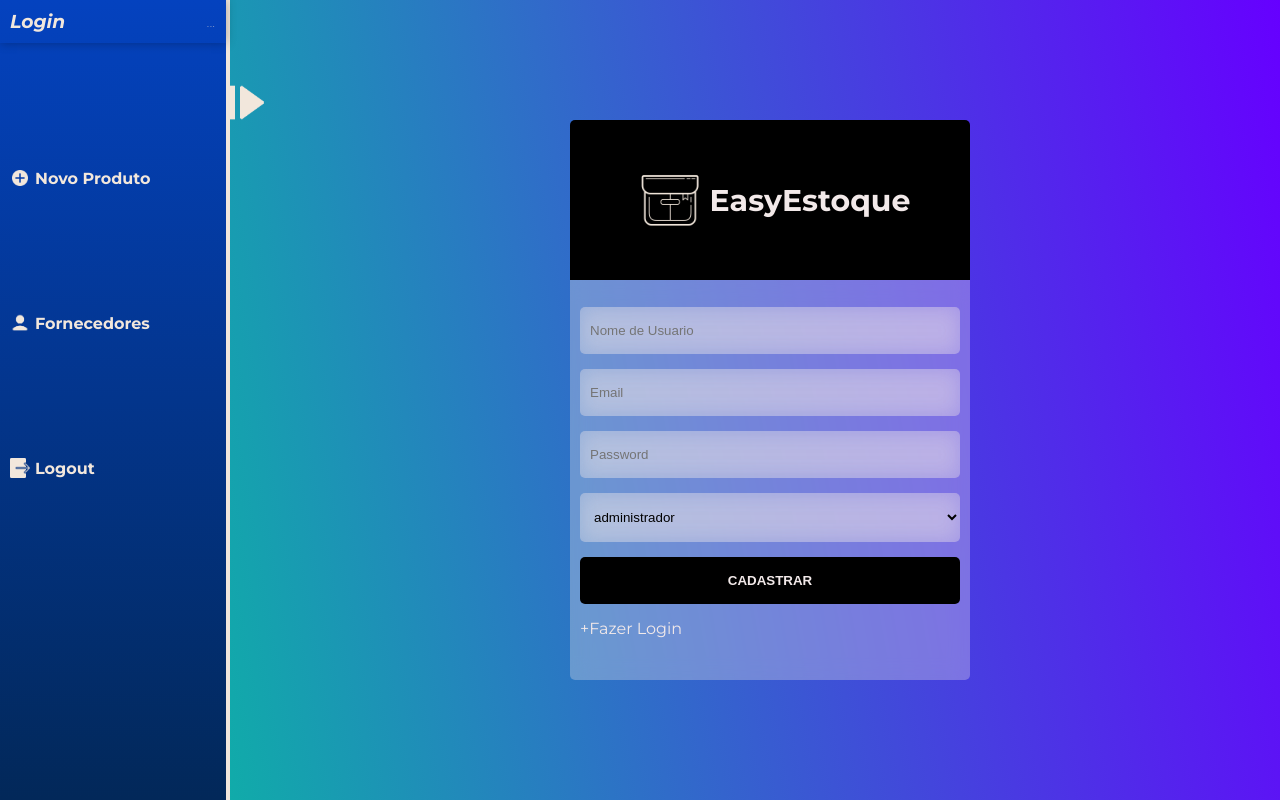
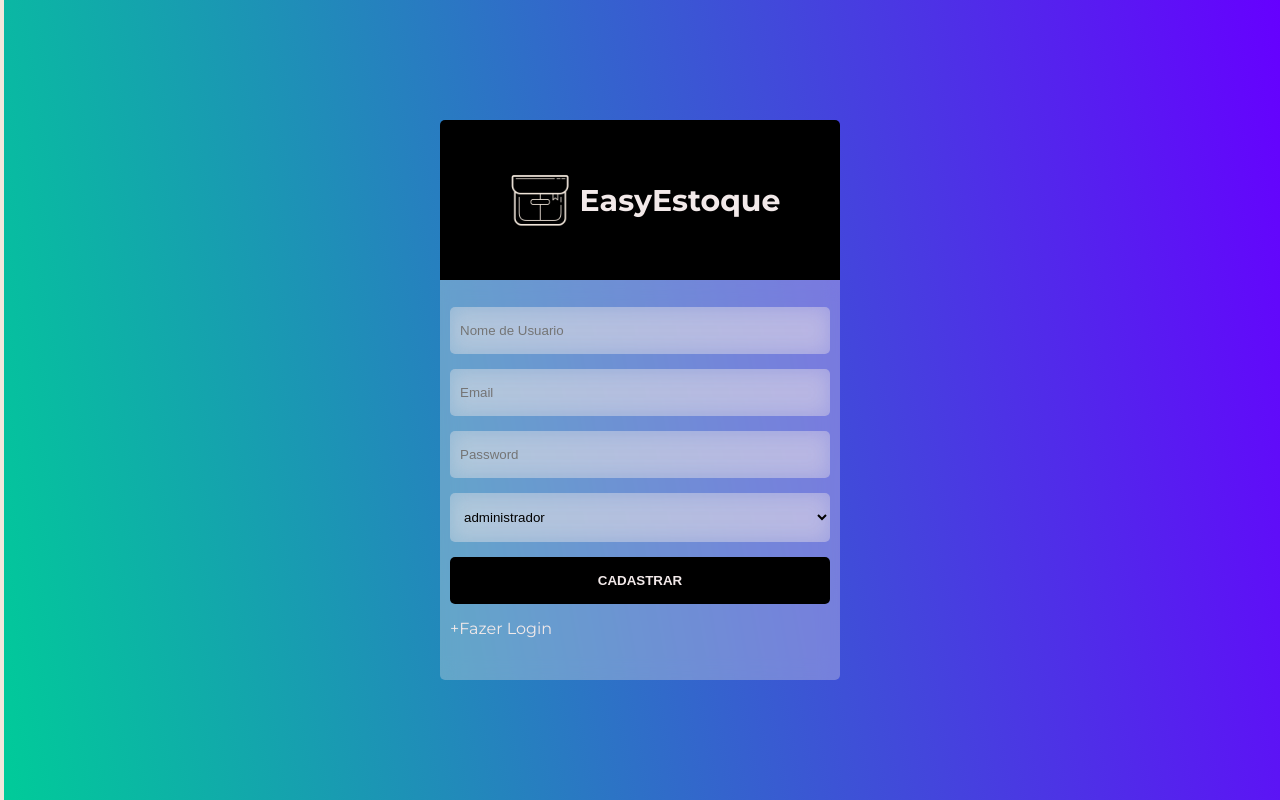
Before and after one commit to FigueiredoTiago/EasyEstoque, a React (Vite) app: page /register in a window 1280 px wide. Built offline with nearby package versions, Linux system fonts and the light colour scheme.

Commit message:
update(register de usuario atualizado)

```diff
--- a/src/components/Menu/Menu.jsx
+++ b/src/components/Menu/Menu.jsx
@@ -1,47 +1,57 @@
 import "./styles.scss";
 import menu from "../../assets/icons/menu.png";
-import logout from '../../assets/icons/logout.png';
-import user from '../../assets/icons/user.png';
+import logout from "../../assets/icons/logout.png";
+import user from "../../assets/icons/user.png";
 import { Link } from "react-router-dom";
 import Create from "../Modal/Create";
 
 //redux
-
-import { useSelector } from 'react-redux';
+import { useSelector } from "react-redux";
 
 const Menu = () => {
   const { data } = useSelector((state) => state.auth);
 
-
   const openMenu = () => {
-    const menu = document.querySelector(".left-menu");
-    menu.classList.toggle("active");
+    if (data) {
+      const menu = document.querySelector(".left-menu");
+      menu.classList.toggle("active");
+    }
   };
 
   return (
-    <aside className="left-menu active">
-
-      <img src={menu} onClick={openMenu} className="menu-icon" />
+    <aside className={`left-menu ${data ? "active" : ""}`}>
+      {data && <img src={menu} onClick={openMenu} className="menu-icon" />}
 
       <div className="menu-content">
-
         <div className="user-info">
-          <h3 className="username">{ data ? data.name : 'Login' }</h3>
-          <p>{data ? data.auth : '...'}</p>
+          <h3 className="username">{data ? data.name : "Login"}</h3>
+          <p>{data ? data.auth : "..."}</p>
         </div>
 
         <nav>
           <ul>
-
-            <li> <Create /> </li>
-            <li> <img src={user} /> <Link>Fornecedores</Link> </li>
-            <li> <img src={logout} /><Link>Logout</Link> </li>
-
+            {data && (
+              <li>
+                {" "}
+                <Create />{" "}
+              </li>
+            )}
+            {data && (
+              <li>
+                {" "}
+                <img src={user} /> <Link to="/fornecedores">Fornecedores</Link>{" "}
+              </li>
+            )}
+            {data && (
+              <li>
+                {" "}
+                <img src={logout} />
+                <Link to="/logout">Logout</Link>{" "}
+              </li>
+            )}
           </ul>
         </nav>
-
       </div>
-
     </aside>
   );
 };
--- a/src/components/Register/Register.jsx
+++ b/src/components/Register/Register.jsx
@@ -9,7 +9,7 @@ import { Link, useNavigate } from "react-router-dom";
 import box from "../../assets/icons/box.png";
 import Error from "../../utils/Error";
 
-import { FetchRegister } from '../../utils/Api';
+import { FetchRegister } from "../../utils/Api";
 
 const Register = () => {
   // eslint-disable-next-line no-unused-vars
@@ -22,11 +22,10 @@ const Register = () => {
 
   const navigate = useNavigate();
 
-  const { loading, error, registerUser } = FetchRegister();
+  const { loading, error, registerUser, data } = FetchRegister();
 
-  const onSubmit = (data) => {
-    //funcao de cadastro de usuarios...
-    registerUser(data.name, data.email, data.password, data.auth);
+  const onSubmit = async (data) => {
+    await registerUser(data.name, data.email, data.password, data.auth);
     reset();
   };
 
@@ -70,7 +69,6 @@ const Register = () => {
             {errors.email && <Error error="email is required!" />}
             {errors.password && <Error error="password is required!" />}
             {errors.name && <Error error="name is required!" />}
-
           </div>
         </form>
       </section>
```
